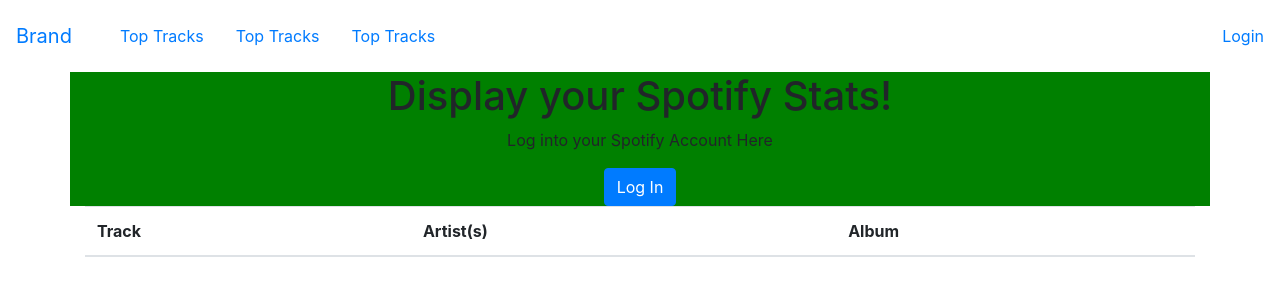
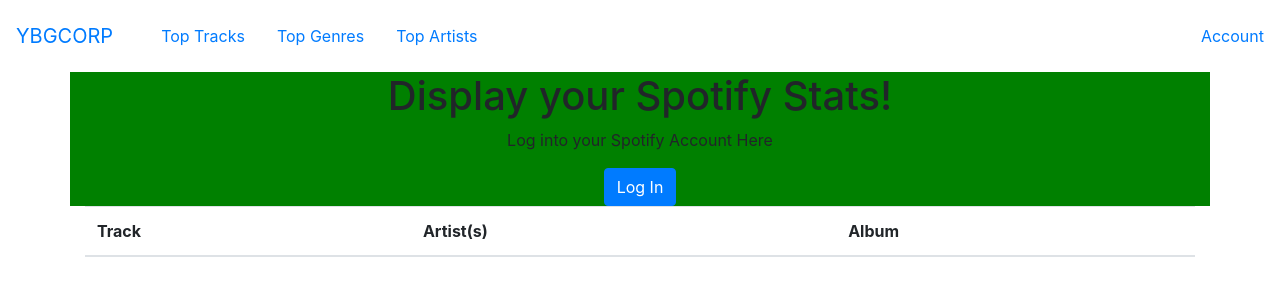
Before and after one commit to jkind889/displaySpotifyData, a website built with Vite: page Display/index.html in a window 1280 px wide. Built offline with nearby package versions, Linux system fonts and the light colour scheme.

Commit message:
Addition - Page

```diff
--- a/Display/index.html
+++ b/Display/index.html
@@ -11,23 +11,23 @@
     <header>
       <nav class="navbar navbar-expand">
         <div class="container-fluid" style=>
-          <a href="#" class="navbar-brand">Brand</a>
+          <a href="#" class="navbar-brand">YBGCORP</a>
           <div class="navbar-collapse">
             <ul class="navbar nav">
               <li class="nav-item">
-                <a href="#" class="nav-link active">Top Tracks</a>
+                <a href="./toptracks.html" class="nav-link active">Top Tracks</a>
               </li>
               <li class="nav-item">
-                <a href="#" class="nav-link active">Top Tracks</a>
+                <a href="./topgenres.html" class="nav-link active">Top Genres</a>
               </li>
               <li class="nav-item">
-                <a href="#" class="nav-link active">Top Tracks</a>
+                <a href="./topartists.html" class="nav-link active">Top Artists</a>
               </li>
 
             </ul>
           </div>
           <div class="nav navbar-right">
-            <a href="#"> Login </a>
+            <a href="./account.html"> Account </a>
           </div>
       </nav>
     </header>
@@ -54,6 +54,9 @@
                 </th>
               </tr>
             </thead>
+            <tbody>
+
+            </tbody>
           </table>
         </div>
       </div>
```
Also changed, not shown: Display/account.html (added), Display/topartists.html (added), Display/topgenres.html (added), Display/toptracks.html (added).
